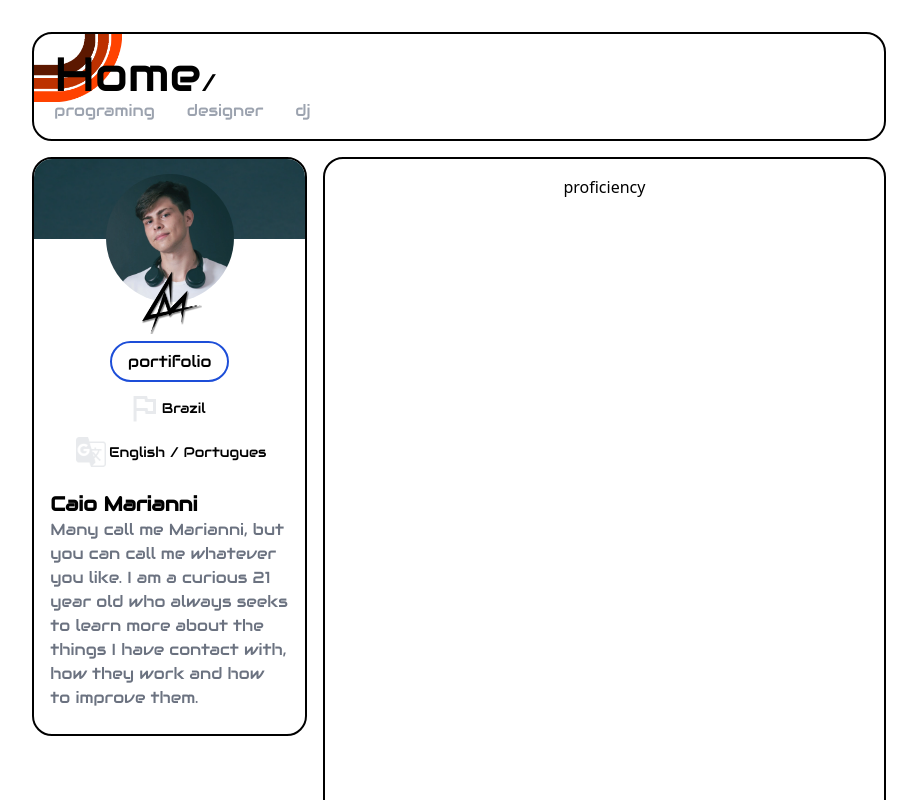
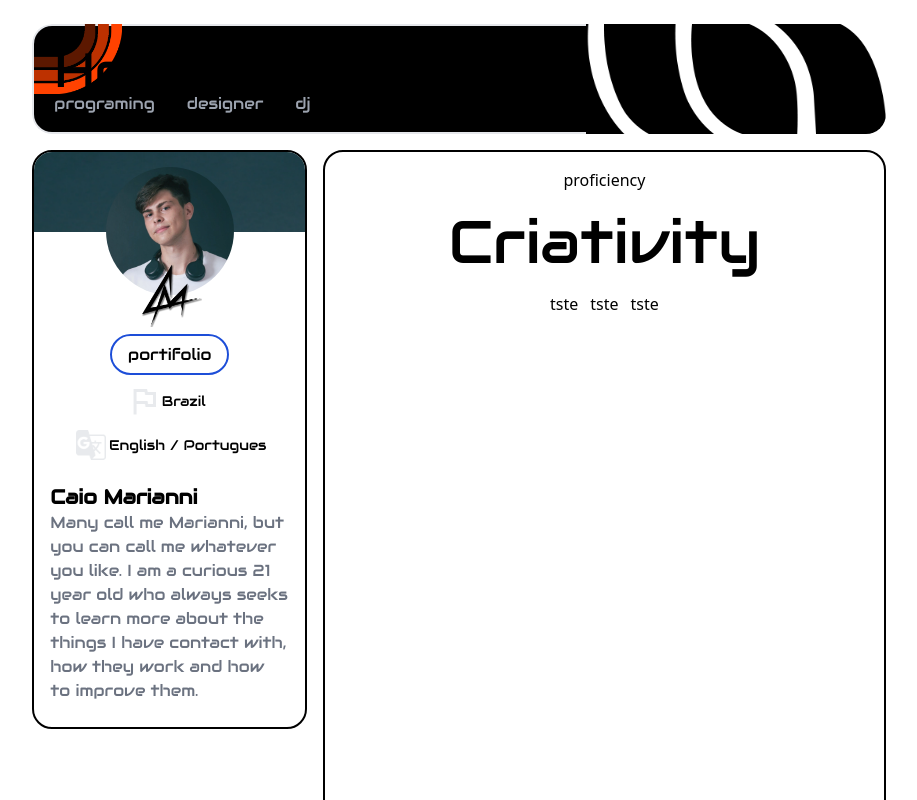
Before and after one commit to Caio-Marianni/Portfolio, a Vue app: page / in a window 1280 px wide. Shown: the top 800 px of the page, without its empty margins (181-1098 px from the left). Built offline with nearby package versions, Linux system fonts and the light colour scheme; a web font is replaced by a local one.

Commit message:
navbar details

```diff
--- a/index.html
+++ b/index.html
@@ -1,13 +1,16 @@
 <!DOCTYPE html>
 <html lang="en">
+
 <head>
   <meta charset="UTF-8">
   <link rel="icon" href="/favicon.ico">
   <meta name="viewport" content="width=device-width, initial-scale=1.0">
-    <title>Vite App</title>
+  <title>Caio Ma</title>
 </head>
+
 <body>
   <div id="app"></div>
   <script type="module" src="/src/main.js"></script>
 </body>
+
 </html>
--- a/src/components/Navbar.vue
+++ b/src/components/Navbar.vue
@@ -2,13 +2,19 @@
 import { RouterLink } from 'vue-router';
 </script>
 <template>
-  <div class="relative font-terFont overflow-hidden md:mt-8 py-4 mt-8 px-5 rounded-[20px] border-black border-2 mb-2">
-    <h1 class="text-5xl">Home<span class="text-gray text-2xl font-medium">/</span></h1>
-    <ul class="flex gap-8 text-gray-400">
-      <li class="hover:text-black transition-all duration-150"><RouterLink to="">programing</RouterLink></li>
-      <li class="hover:text-black transition-all duration-150"><RouterLink to="">designer</RouterLink></li>
-      <li class="hover:text-black transition-all duration-150"><RouterLink to="">dj</RouterLink></li>
-    </ul>
-    <img class="-z-10 absolute w-32 top-0 -translate-x-5 -translate-y-5" src="../assets/coner.png" alt="">
+  <div class="flex items-center w-full mt-6 rounded-[20px] overflow-hidden">
+    <!-- Navigation -->
+    <div class="relative w-full bg-black h-[110px] py-5 pl-5 rounded-l-[20px] border-l-2 border-t-2 border-b-2 font-terFont">
+      <h1 class="absolute z-10 text-5xl">Home<span class="text-gray text-2xl font-medium">/</span></h1>
+      <ul class="absolute bottom-4 flex gap-8 text-gray-400">
+        <li class="hover:text-black transition-all duration-150"><RouterLink to="">programing</RouterLink></li>
+        <li class="hover:text-black transition-all duration-150"><RouterLink to="">designer</RouterLink></li>
+        <li class="hover:text-black transition-all duration-150"><RouterLink to="">dj</RouterLink></li>
+      </ul>
+      <!-- Border Detail -->
+      <img class="absolute w-32 top-0 -translate-x-5 -translate-y-5" src="../assets/coner.png" alt="">
+    </div>
+    <!-- Final Detail -->
+    <img class="h-[110px] w-[300px]" src="../assets/teste1.png" alt="">
   </div>
 </template>
--- a/src/views/HomeView.vue
+++ b/src/views/HomeView.vue
@@ -2,6 +2,15 @@
 </script>
 
 <template>
+  <div class="flex flex-col justify-center items-center">
+    <h1 class="my-5 text-6xl font-terFont">Criativity</h1>
+    <!-- Icons -->
+     <div class="flex justify-evenly flex-wrap gap-3">
+      <div class="">tste</div>
+      <div class="">tste</div>
+      <div class="">tste</div>
+     </div>
+  </div>
   <div class="h-[2000px]"></div>
   teste da hoem
 </template>
```
Also changed, not shown: src/assets/teste1.png (added). Lines whose indentation alone changed are shown as unchanged.
